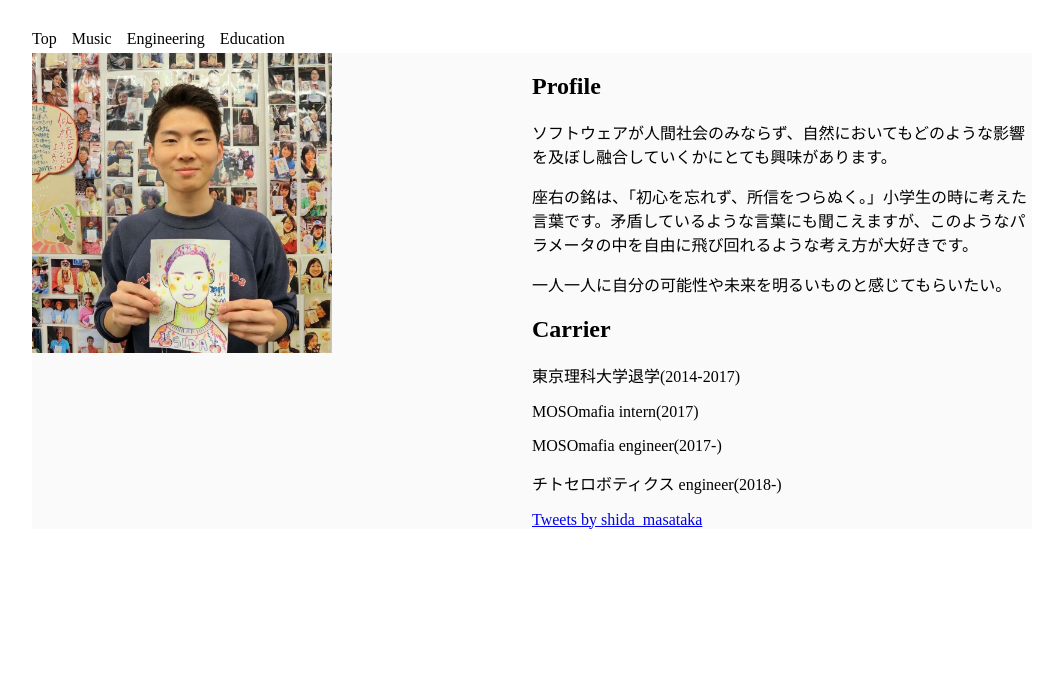
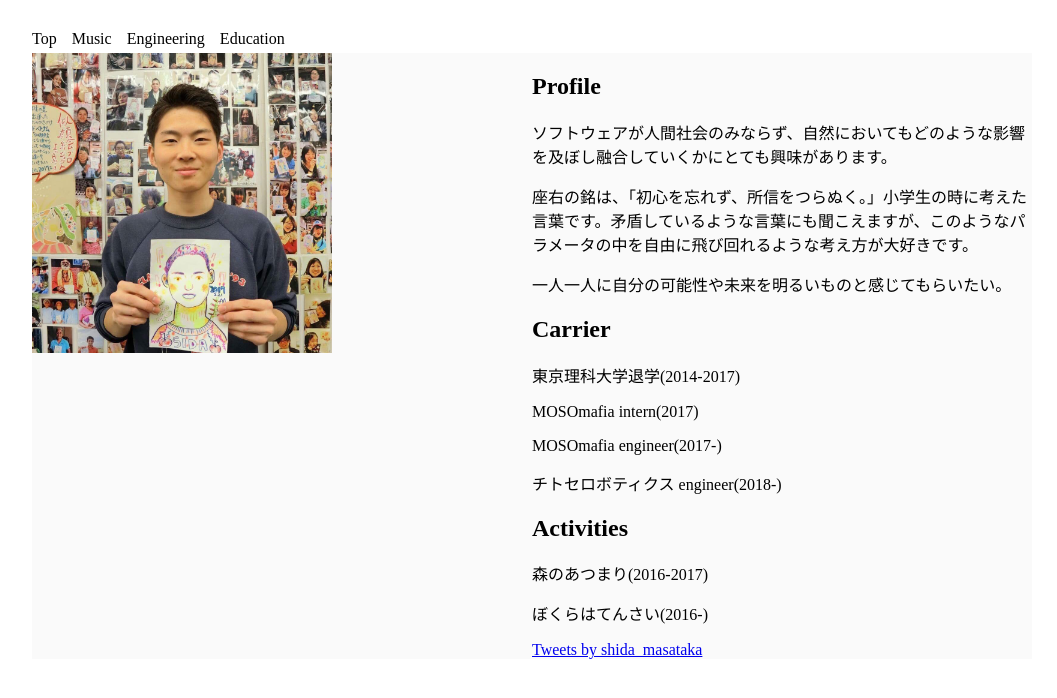
Before and after one commit to masatakashida/my-portfolio, a React app: page / in a window 1280 px wide. Shown: the top 698 px of the page, without its empty margins (108-1165 px from the left). Built offline with nearby package versions, Linux system fonts and the light colour scheme.

Commit message:
アクティビティを追加した

```diff
--- a/src/components/ProfilePage.js
+++ b/src/components/ProfilePage.js
@@ -17,6 +17,9 @@ const ProfilePage = () => (
       <p>MOSOmafia intern(2017)</p>
       <p>MOSOmafia engineer(2017-)</p>
       <p>チトセロボティクス engineer(2018-)</p>
+      <h2 className="title">Activities</h2>
+      <p>森のあつまり(2016-2017)</p>
+      <p>ぼくらはてんさい(2016-)</p>
       <a className="twitter-timeline" width="80%" height="700" href="https://twitter.com/shida_masataka?ref_src=twsrc%5Etfw">Tweets by shida_masataka</a>
     </div>
   </div>
```
Also changed, not shown: 1 other file (tests, documents, lock files or other folders).
